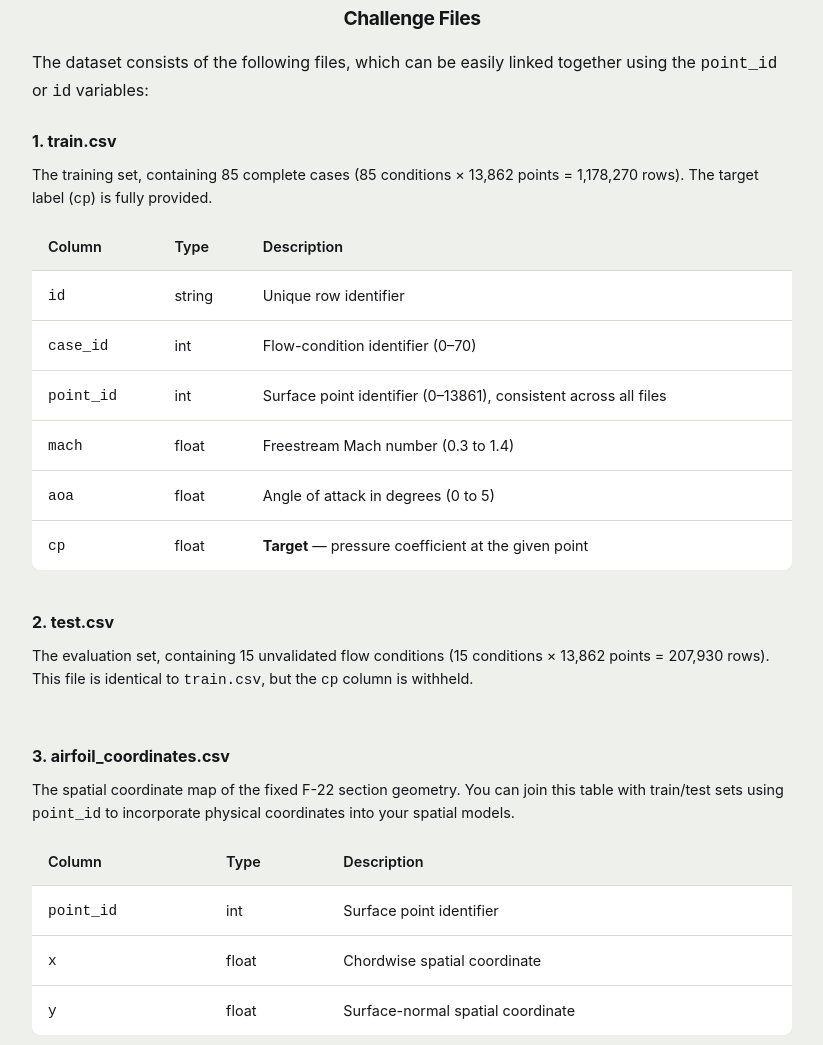
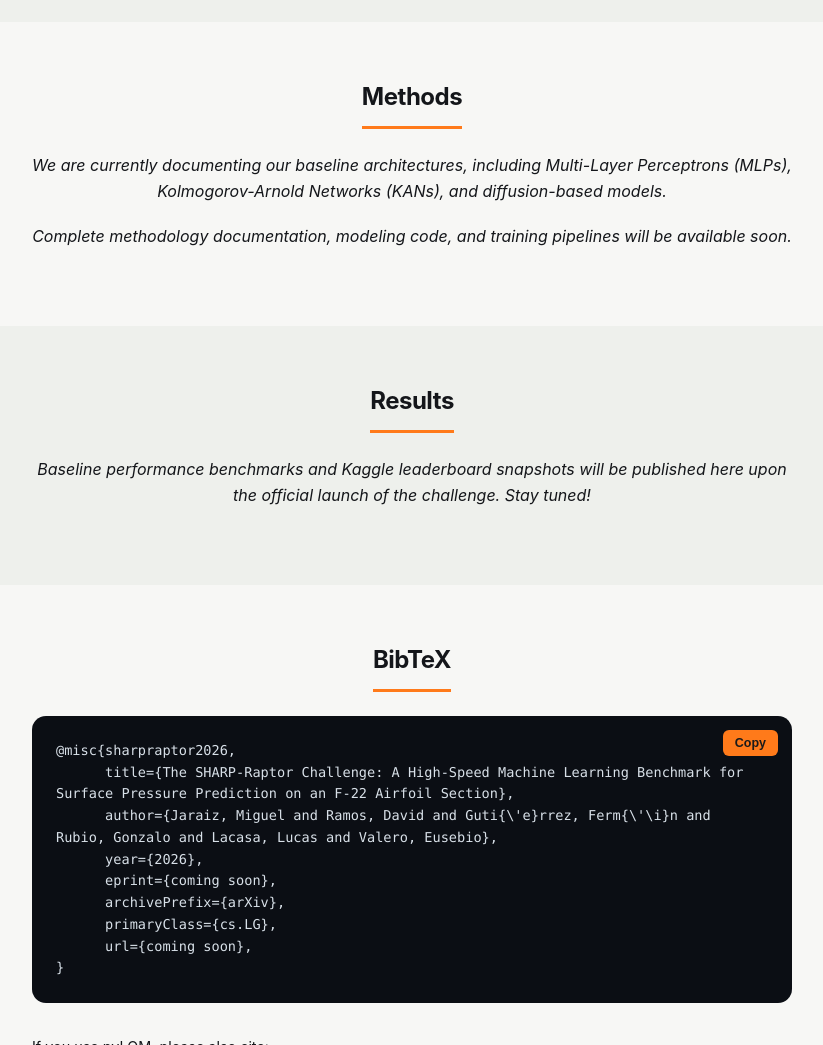
Before and after one commit to fermingut/SHARP-Raptor-Challenge, a plain HTML site: page docs/index.html in a window 1280 px wide. Shown: the part 1755-2800 px from the top of the page, without its empty margins (228-1051 px from the left). Drawn offline with Linux system fonts and the light colour scheme.

Commit message:
Update docs

```diff
--- a/docs/index.html
+++ b/docs/index.html
@@ -62,8 +62,15 @@
 
   <main>
 
-    <section id="abstract" class="section">
+    <!-- <section id="abstract" class="section">
       <h2>Abstract</h2>
+      <p class="placeholder">
+        Available soon.
+      </p>
+    </section> -->
+
+    <section id="challenge" class="section">
+      <h2>The Challenge</h2>
       <p>
         Predicting how air pressure distributes itself over a wing is one of the central problems in aerodynamic design. This distribution—the <strong>pressure coefficient (C<sub>p</sub>)</strong> at every point along an airfoil's surface—determines critical aerodynamic performance indicators such as lift, drag, and structural loads.
       </p>
@@ -92,110 +99,14 @@
 
       <p>
         For each combination of Mach and &alpha;, the pressure coefficient (<strong>C<sub>p</sub></strong>) is provided at <strong>13,862 fixed points</strong> along the airfoil's boundary. The same physical points (mapped via <code>point_id</code>) are preserved across all data files.
-        <em>Note: The Reynolds number is held constant for all cases and is not required as an input.</em>
       </p>
-
-      <h3>Challenge Files</h3>
-      <p>The dataset consists of the following files, which can be easily linked together using the <code>point_id</code> or <code>id</code> variables:</p>
-
-      <div class="table-container">
-        <div class="table-title">1. train.csv</div>
-        <p class="table-desc">The training set, containing 85 complete cases (85 conditions &times; 13,862 points = 1,178,270 rows). The target label (<code>cp</code>) is fully provided.</p>
-        <table>
-          <thead>
-            <tr>
-              <th>Column</th>
-              <th>Type</th>
-              <th>Description</th>
-            </tr>
-          </thead>
-          <tbody>
-            <tr>
-              <td><code>id</code></td>
-              <td>string</td>
-              <td>Unique row identifier</td>
-            </tr>
-            <tr>
-              <td><code>case_id</code></td>
-              <td>int</td>
-              <td>Flow-condition identifier (0–70)</td>
-            </tr>
-            <tr>
-              <td><code>point_id</code></td>
-              <td>int</td>
-              <td>Surface point identifier (0–13861), consistent across all files</td>
-            </tr>
-            <tr>
-              <td><code>mach</code></td>
-              <td>float</td>
-              <td>Freestream Mach number (0.3 to 1.4)</td>
-            </tr>
-            <tr>
-              <td><code>aoa</code></td>
-              <td>float</td>
-              <td>Angle of attack in degrees (0 to 5)</td>
-            </tr>
-            <tr>
-              <td><code>cp</code></td>
-              <td>float</td>
-              <td><strong>Target</strong> — pressure coefficient at the given point</td>
-            </tr>
-          </tbody>
-        </table>
-      </div>
-
-      <div class="table-container">
-        <div class="table-title">2. test.csv</div>
-        <p class="table-desc">The evaluation set, containing 15 unvalidated flow conditions (15 conditions &times; 13,862 points = 207,930 rows). This file is identical to <code>train.csv</code>, but the <code>cp</code> column is withheld.</p>
-      </div>
-
-      <div class="table-container">
-        <div class="table-title">3. airfoil_coordinates.csv</div>
-        <p class="table-desc">The spatial coordinate map of the fixed F-22 section geometry. You can join this table with train/test sets using <code>point_id</code> to incorporate physical coordinates into your spatial models.</p>
-        <table>
-          <thead>
-            <tr>
-              <th>Column</th>
-              <th>Type</th>
-              <th>Description</th>
-            </tr>
-          </thead>
-          <tbody>
-            <tr>
-              <td><code>point_id</code></td>
-              <td>int</td>
-              <td>Surface point identifier</td>
-            </tr>
-            <tr>
-              <td><code>x</code></td>
-              <td>float</td>
-              <td>Chordwise spatial coordinate</td>
-            </tr>
-            <tr>
-              <td><code>y</code></td>
-              <td>float</td>
-              <td>Surface-normal spatial coordinate</td>
-            </tr>
-          </tbody>
-        </table>
-      </div>
-
-      <div class="table-container">
-        <div class="table-title">4. validation_cases.csv</div>
-        <p class="table-desc">Contains the exact flow condition IDs used in our validation splits for hyperparameter tuning. It is provided for replicability purposes.</p>
-      </div>
-
-      <div class="table-container">
-        <div class="table-title">5. sample_submission.csv</div>
-        <p class="table-desc">An example submission template showing the exact format required. It includes the <code>id</code> column and a <code>cp</code> prediction column (pre-filled with zeros).</p>
-      </div>
 
     </section>
 
     <section id="methods" class="section">
       <h2>Methods</h2>
       <p class="placeholder">
-        We are currently documenting our baseline architectures, including Multi-Layer Perceptrons (MLPs), Kolmogorov-Arnold Networks (KANs), Radial Basis Function - Extreme Learning Machines (RBF-ELMs), and diffusion-based models.
+        We are currently documenting our baseline architectures, including Multi-Layer Perceptrons (MLPs), Kolmogorov-Arnold Networks (KANs), and diffusion-based models.
       </p>
       <p class="placeholder">
         Complete methodology documentation, modeling code, and training pipelines will be available soon.
@@ -209,10 +120,10 @@
       </p>
     </section>
 
-    <section id="bibtex" class="section">
+        <section id="bibtex" class="section">
       <h2>BibTeX</h2>
       <div class="code-block">
-        <button class="copy-btn" onclick="copyBibtex()">Copy</button>
+        <button class="copy-btn" onclick="copyBibtex('bibtex-content', this)">Copy</button>
         <pre id="bibtex-content">@misc{sharpraptor2026,
       title={The SHARP-Raptor Challenge: A High-Speed Machine Learning Benchmark for Surface Pressure Prediction on an F-22 Airfoil Section},
       author={Jaraiz, Miguel and Ramos, David and Guti{\'e}rrez, Ferm{\'\i}n and Rubio, Gonzalo and Lacasa, Lucas and Valero, Eusebio},
@@ -223,7 +134,21 @@
       url={coming soon},
 }</pre>
       </div>
+
+      <p class="table-desc" style="margin-top: 32px;">If you use pyLOM, please also cite:</p>
+      <div class="code-block">
+        <button class="copy-btn" onclick="copyBibtex('bibtex-content-pylom', this)">Copy</button>
+        <pre id="bibtex-content-pylom">@misc{pyLOM,
+      author={Eiximeno, Benet and Begiashvili, Beka and Guti{\'e}rrez, Ferm{\'\i}n and Ramos, David and Jaraiz, Miguel and Yeste, Pablo and Ladr{\'o}n, {\'A}ngel and Becerra, Nicol{\'a}s and Franc{\'e}s-Belda, V{\'\i}ctor and Robledo, Isaac and Nieto-Centenero, Javier and Miro, Arnau and Rubio, Gonzalo and Lacasa, Lucas and Castellanos, Rodrigo and Sanmiguel, Carlos and Andr{\'e}s, Esther and Valero, Eusebio and Lehmkuhl, Oriol},
+      title={pyLOM: Low order modelling in Python},
+      year={2022},
+      publisher={Barcelona Supercomputing Center},
+      journal={GitHub repository},
+      url={https://github.com/ArnauMiro/UPM_BSC_LowOrder},
+}</pre>
+      </div>
     </section>
+
 
     <section id="acknowledgements" class="section section-alt">
       <h2>Acknowledgements</h2>
@@ -248,8 +173,11 @@
   <footer class="footer">
     <p>&copy; 2026 SHARP-Raptor Challenge Authors &middot;
       <a href="#">Paper</a> &middot;
+      <a href="#">arXiv</a> &middot;
       <a href="https://github.com/ArnauMiro/pyLowOrder.git" target="_blank" rel="noopener">Code</a> &middot;
-      <a href="#database">Database</a>
+      <a href="https://github.com/fermingut/SHARP-Raptor-Challenge.git" target="_blank" rel="noopener">Baselines</a> &middot;
+      <a href="#database">Database</a> &middot;
+      <a href="https://www.kaggle.com/competitions/sharp-raptor-challenge" target="_blank" rel="noopener">Leaderboard</a>
     </p>
   </footer>
 
--- a/docs/style.css
+++ b/docs/style.css
@@ -169,10 +169,10 @@ sup { font-size: 0.65em; }
 
 .section h2 {
   font-size: 1.5rem;
-  margin: 0 auto 24px auto; /* Forzar centrado del h2 */
+  margin: 0 auto 24px auto; /* Forzar centrado del h2, robusto en cualquier contenedor */
   padding-bottom: 10px;
   border-bottom: 3px solid var(--accent);
-  display: inline-block;
+  display: table; /* se ajusta al contenido y respeta margin:auto sin depender del text-align del padre */
 }
 
 .section h3 {
```
